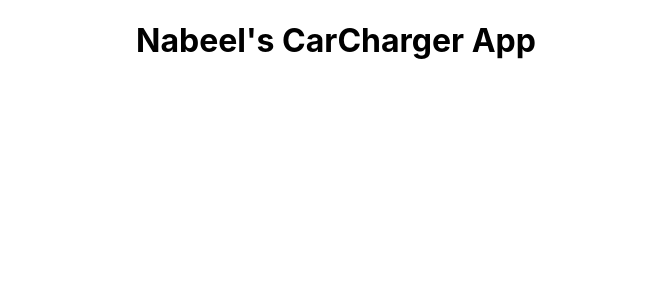
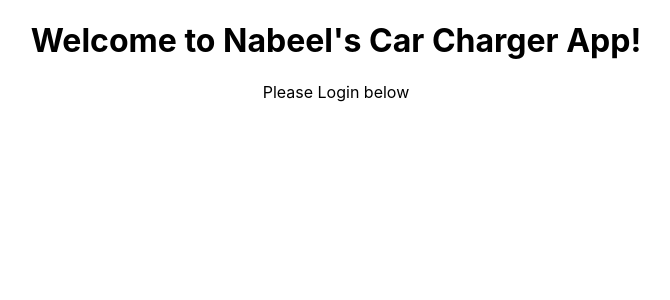
Before and after one commit to FastByte17/project_carcharger, a React (Create React App) app in the folder react_carcharger/: page / in a window 1280 px wide. Shown: the top 300 px of the page, without its empty margins (304-974 px from the left). Built offline with nearby package versions, Linux system fonts and the light colour scheme.

Commit message:
Added react router and still constructing login page.

```diff
--- a/react_carcharger/package.json
+++ b/react_carcharger/package.json
@@ -8,6 +8,7 @@
     "@testing-library/user-event": "^7.2.1",
     "react": "^16.13.1",
     "react-dom": "^16.13.1",
+    "react-router-dom": "^5.2.0",
     "react-scripts": "3.4.3"
   },
   "scripts": {
--- a/react_carcharger/src/App.js
+++ b/react_carcharger/src/App.js
@@ -5,7 +5,7 @@ import Login from './Components/Login';
 function App() {
   return (
     <div className="App">
-      <h1>Nabeel's CarCharger App</h1>
+      <Login/>
     </div>
   );
 }
--- a/react_carcharger/src/Components/Login.js
+++ b/react_carcharger/src/Components/Login.js
@@ -3,7 +3,8 @@ import React from 'react'
 export default function Login() {
     return (
         <div>
-            Welcome to Nabeel's Car Charger App!
+            <h1>Welcome to Nabeel's Car Charger App!</h1>
+            <p>Please Login below</p>
         </div>
     )
 }
```
Also changed, not shown: 1 other file (tests, documents, lock files or other folders).
